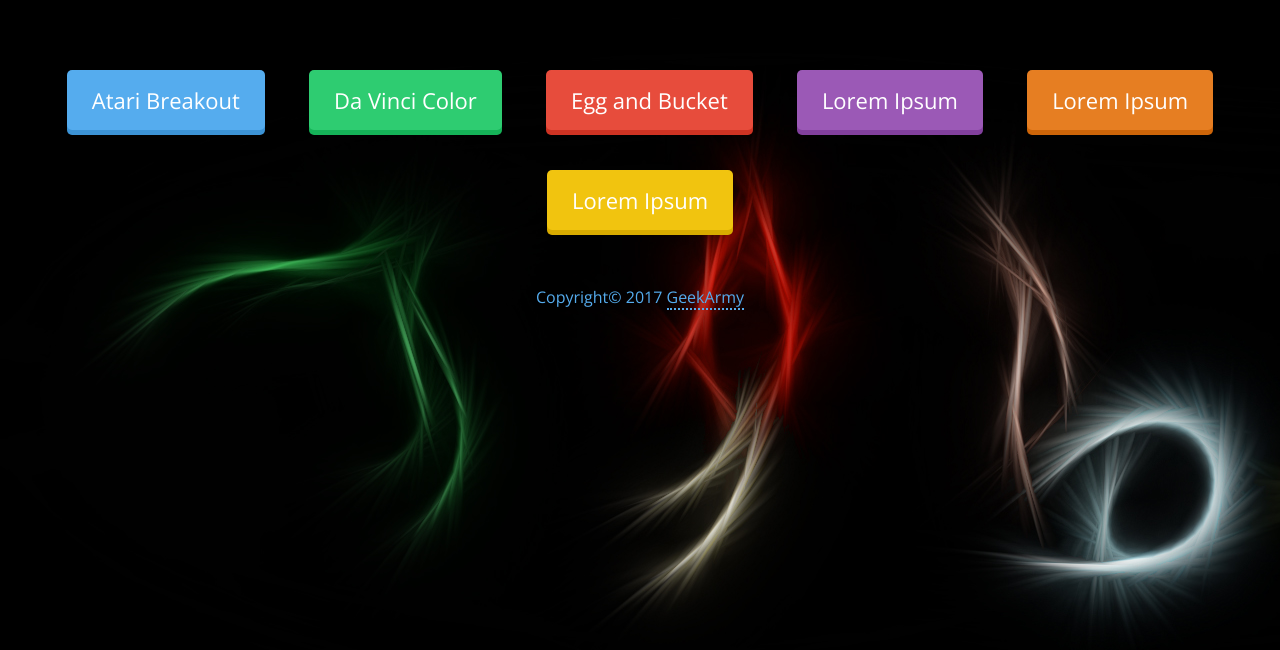
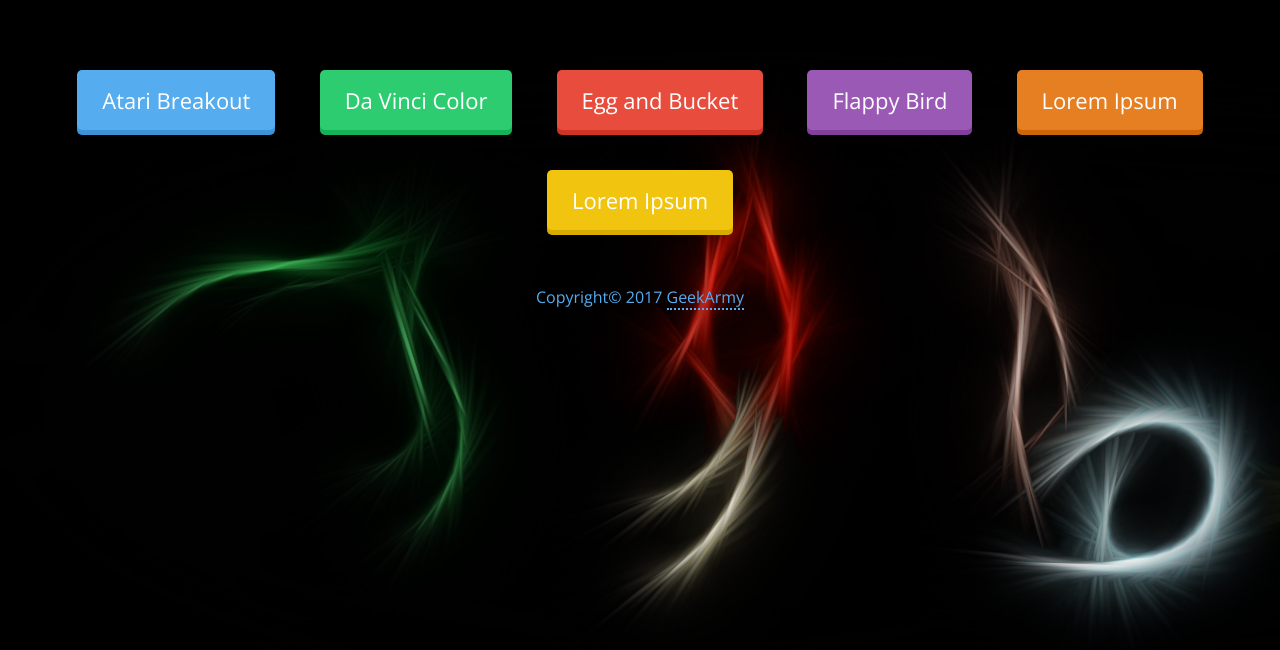
Before and after one commit to arindam-modak/r3public_of_gam3rs, a plain HTML site: page index.html in a window 1280 px wide. Shown: the part 150-800 px from the top of the page. Drawn offline with nearby package versions, Linux system fonts and the light colour scheme.

Commit message:
Update index.html

```diff
--- a/index.html
+++ b/index.html
@@ -19,7 +19,7 @@
   <a href="https://ravicharann.github.io/BlockBreaker-js/" class="btn blue">Atari Breakout</a>
   <a href="https://codhek.github.io/ColorGame/" class="btn green">Da Vinci Color</a>
   <a href="http://anupamdagar.me/javascript-game/" class="btn red">Egg and Bucket</a>
-  <a href="#" class="btn purple">Lorem Ipsum</a>
+  <a href="https://arindam-modak.github.io/Flappy-bird-game/" class="btn purple">Flappy Bird</a>
   <a href="#" class="btn orange">Lorem Ipsum</a>
   <a href="#" class="btn yellow">Lorem Ipsum</a>
 </div>
```
